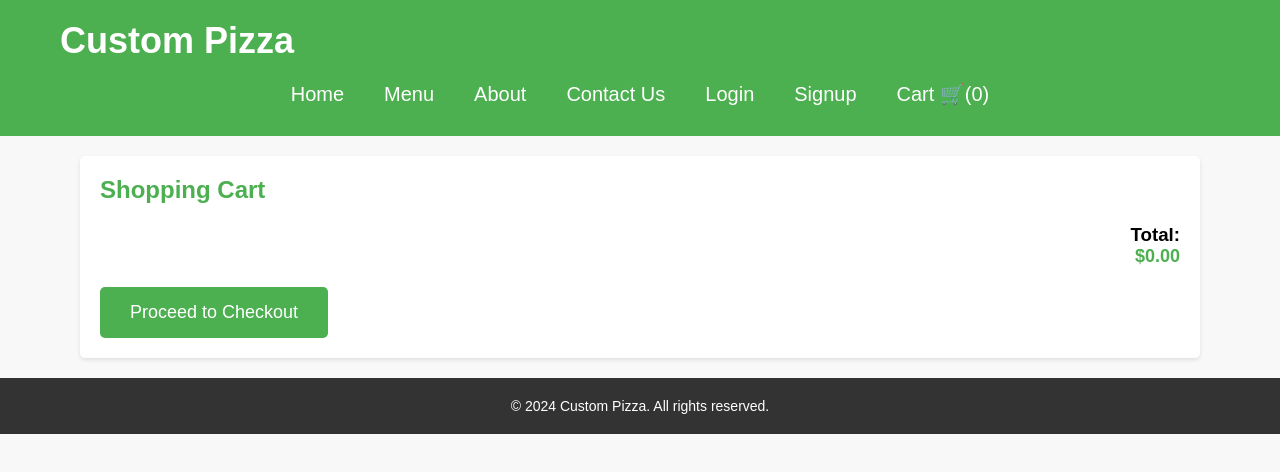
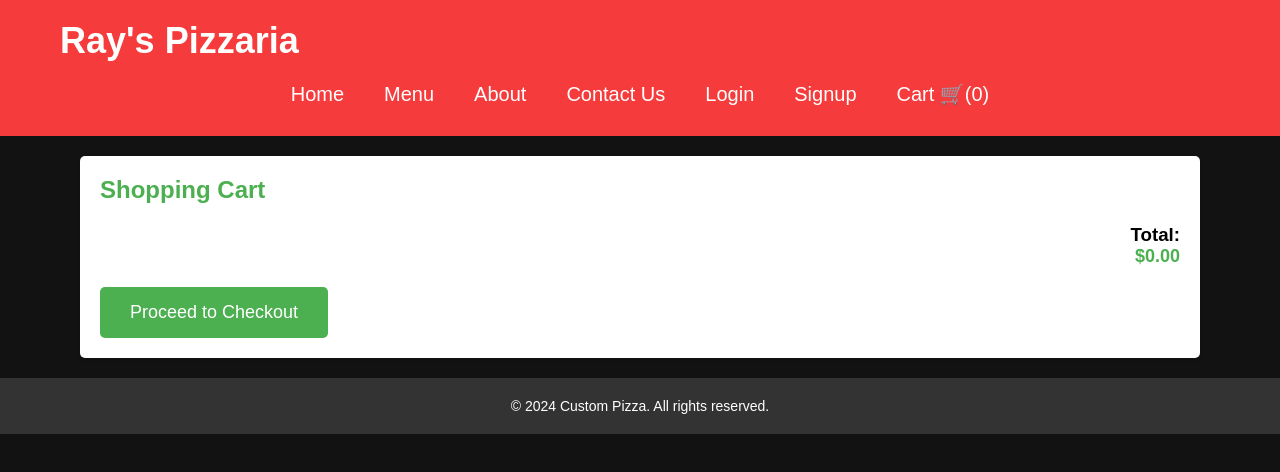
Before and after one commit to raythomass/custom-pizza-T3, a React (Vite) app in the folder client/: page /cart in a window 1280 px wide. Shown: the top 472 px of the page. Built offline with nearby package versions, Linux system fonts and the light colour scheme.

Commit message:
basic style changes

```diff
--- a/client/src/App.css
+++ b/client/src/App.css
@@ -41,7 +41,7 @@
 
 body {
   font-family: Arial, sans-serif;
-  background-color: #f8f8f8;
+  background-color: #121212;
 }
 
 .container {
@@ -51,7 +51,7 @@ body {
 }
 
 header {
-  background-color: #4caf50;
+  background-color: rgb(245, 59, 59);
   color: #fff;
   padding: 20px 0;
 }
@@ -71,7 +71,7 @@ nav ul li {
 }
 
 nav ul li a {
-  color: #fff;
+  color: rgb(190, 190, 190);
   text-decoration: none;
   font-size: 18px;
 }
@@ -80,7 +80,7 @@ nav ul li a {
   background-image: url('pizza-banner.jpg');
   background-size: cover;
   background-position: center;
-  color: #fff;
+  color: rgb(190, 190, 190);
   padding: 100px 0;
   text-align: center;
 }
@@ -92,7 +92,7 @@ nav ul li a {
 
 .link {
   display: inline-block;
-  background-color: #4caf50;
+  background-color: rgb(245, 59, 59);
   color: #fff;
   padding: 10px 20px;
   text-decoration: none;
@@ -104,7 +104,7 @@ nav ul li a {
 
 .btn {
   display: inline-block;
-  background-color: #ff5722;
+  background-color: #4caf50;
   color: #fff;
   padding: 10px 20px;
   text-decoration: none;
@@ -114,7 +114,7 @@ nav ul li a {
 }
 
 .btn:hover {
-  background-color: #f44336;
+  background-color: rgb(245, 59, 59);
 }
 
 .about, .menu, .contact {
@@ -130,6 +130,7 @@ nav ul li a {
   font-size: 18px;
   line-height: 1.5;
   margin-bottom: 20px;
+  color: rgb(190, 190, 190);
 }
 
 footer {
--- a/client/src/components/Header/index.jsx
+++ b/client/src/components/Header/index.jsx
@@ -16,7 +16,7 @@ const Header = () => {
   return (
     <header>
       <div className="container">
-          <h1>Custom Pizza</h1>
+          <h1>Ray's Pizzaria</h1>
           <nav>
               <ul>
                 <Link className='link btn-lg btn-info m-2' to='/'>Home</Link>
--- a/client/src/pages/About/about.css
+++ b/client/src/pages/About/about.css
@@ -2,6 +2,7 @@
 .team-member {
     text-align: center;
     margin-bottom: 20px;
+    color: rgb(190, 190, 190);
 }
 
 .team-member img {
--- a/client/src/pages/Cart/cart.css
+++ b/client/src/pages/Cart/cart.css
@@ -57,5 +57,5 @@ li {
 }
 
 #btn-proceed-to-checkout:hover {
-    background-color: #388e3c;
+    background-color: rgb(245, 59, 59);
 }
--- a/client/src/pages/Home.jsx
+++ b/client/src/pages/Home.jsx
@@ -5,7 +5,7 @@ const Home = () => {
     <div>
       <section className="hero">
           <div className="container">
-              <h2>Welcome to Custom Pizza</h2>
+              <h2>Welcome to Ray's Pizzaria</h2>
               <p>Experience the taste of perfection with our customized pizzas made just for you.</p>
               <a href="#menu" className="btn">Explore Menu</a>
           </div>
--- a/client/src/pages/Menu/menu.css
+++ b/client/src/pages/Menu/menu.css
@@ -5,9 +5,10 @@
 }
 
 .menu-header {
-    background-color: #f8f8f8;
+    background-color: #121212;
     padding: 20px;
     text-align: center;
+    color: rgb(190, 190, 190);
 }
 
 .menu-header h1 {
```
Also changed, not shown: 1 other file (tests, documents, lock files or other folders).
